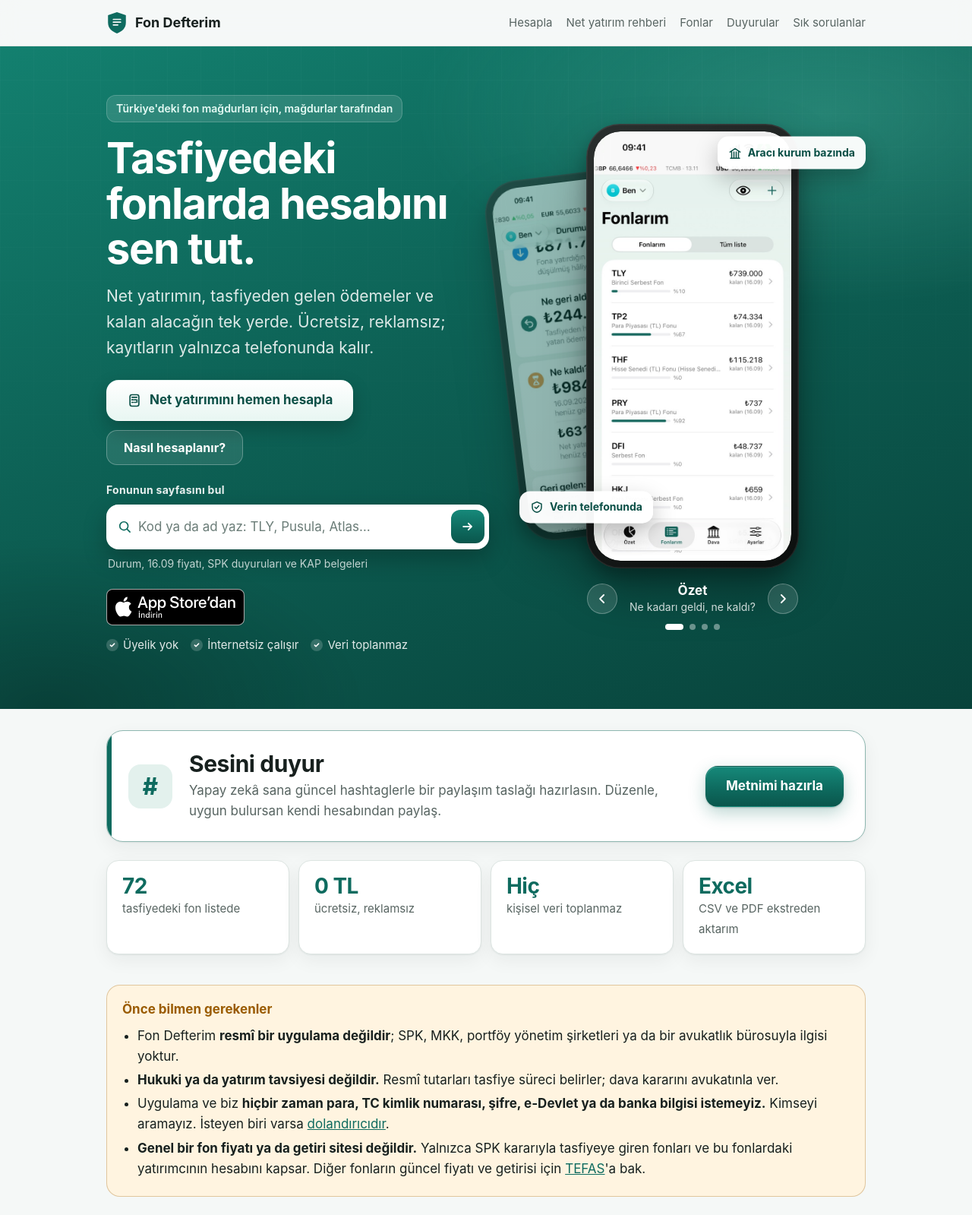
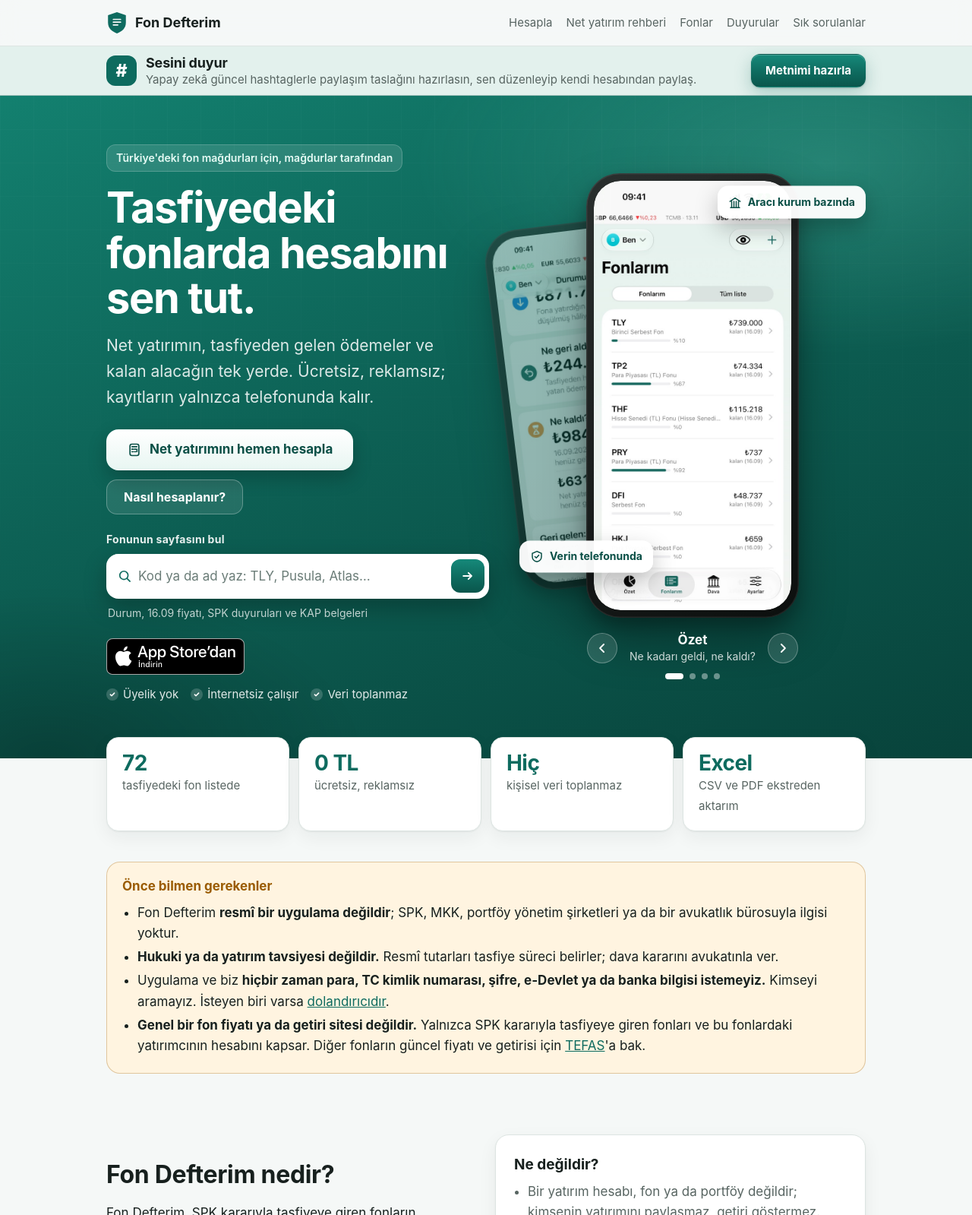
Before and after one commit to fondefterim/web, a plain HTML site: page index.html in a window 1280 px wide. Shown: the top 1599 px of the page at 76% size. Drawn offline with Linux system fonts and the light colour scheme; no server answers.

Commit message:
Sesini duyur ana sayfanın en üstüne taşındı
Co-Authored-By: Claude <noreply@anthropic.com>

```diff
--- a/index.html
+++ b/index.html
@@ -33,14 +33,15 @@
 </script>
 <script type="application/ld+json">{"@context": "https://schema.org", "@type": "MobileApplication", "name": "Fon Defterim", "operatingSystem": "iOS", "applicationCategory": "FinanceApplication", "inLanguage": "tr", "url": "https://apps.apple.com/tr/app/fon-defterim/id6836281635", "downloadUrl": "https://apps.apple.com/tr/app/fon-defterim/id6836281635", "offers": {"@type": "Offer", "price": "0", "priceCurrency": "TRY"}, "publisher": {"@id": "https://fondefterim.com/#kurulus"}}</script>
 <style>
-.ses-band{padding:28px 0 52px}
-.ses-band-kart{position:relative;overflow:hidden;display:grid;grid-template-columns:auto minmax(0,1fr) auto;align-items:center;gap:22px;padding:26px 28px;background:var(--surface);border:1px solid color-mix(in srgb,var(--brand) 38%,var(--line));border-radius:22px;box-shadow:var(--shadow)}
-.ses-band-kart::before{content:"";position:absolute;inset:0 auto 0 0;width:6px;background:var(--brand)}
-.ses-band-simge{display:grid;place-items:center;width:58px;height:58px;border-radius:16px;background:var(--accent-soft);color:var(--brand);font-size:31px;font-weight:800;line-height:1}
-.ses-band h2{margin:0 0 4px;font-size:clamp(23px,3vw,30px);line-height:1.15;letter-spacing:-.015em}
-.ses-band p{margin:0;color:var(--muted);font-size:17px}
-.ses-band .btn{white-space:nowrap}
-@media (max-width:760px){.ses-band{padding:20px 0 48px}.ses-band-kart{grid-template-columns:auto minmax(0,1fr);padding:22px 18px 20px 22px;gap:14px}.ses-band-simge{width:48px;height:48px;font-size:26px}.ses-band .btn{grid-column:1/-1;width:100%}}
+.ses-band{padding:0;background:var(--accent-soft);border-bottom:1px solid color-mix(in srgb,var(--brand) 28%,var(--line))}
+.ses-band-kart{display:flex;align-items:center;gap:12px;padding:10px 0}
+.ses-band-simge{flex:none;display:grid;place-items:center;width:40px;height:40px;border-radius:12px;background:var(--brand);color:var(--brand-ink);font-size:23px;font-weight:800;line-height:1}
+.ses-band-yazi{flex:1;min-width:0;line-height:1.3}
+.ses-band h2{margin:0;font-size:18px;line-height:1.2;letter-spacing:-.01em}
+.ses-band p{margin:1px 0 0;color:var(--muted);font-size:15px}
+.ses-band .kisa{display:none}
+.ses-band .btn{flex:none;min-height:44px;padding:9px 18px;font-size:15px;border-radius:12px;white-space:nowrap}
+@media (max-width:640px){.ses-band .uzun{display:none}.ses-band .kisa{display:inline}.ses-band .btn{padding:9px 14px}}
 </style>
 </head>
 <body>
@@ -62,6 +63,19 @@
 </header>
 
 <main>
+  <section class="ses-band" aria-labelledby="ses-band-baslik">
+    <div class="wrap">
+      <div class="ses-band-kart">
+        <span class="ses-band-simge" aria-hidden="true">#</span>
+        <div class="ses-band-yazi">
+          <h2 id="ses-band-baslik">Sesini duyur</h2>
+          <p><span class="uzun">Yapay zekâ güncel hashtaglerle paylaşım taslağını hazırlasın, sen düzenleyip kendi hesabından paylaş.</span><span class="kisa">Hazır metnini al, paylaş.</span></p>
+        </div>
+        <a class="btn primary" href="ses.html"><span class="uzun">Metnimi hazırla</span><span class="kisa">Hazırla</span></a>
+      </div>
+    </div>
+  </section>
+
   <section class="hero2">
     <div class="wrap hero2-grid">
       <div class="hero2-text">
@@ -109,19 +123,6 @@
           <button type="button" class="nav-btn next" aria-label="Sonraki ekran"><svg viewBox="0 0 24 24"><path d="m9.5 6 6 6-6 6" fill="none" stroke="currentColor" stroke-width="2.2" stroke-linecap="round" stroke-linejoin="round"/></svg></button>
         </div>
         <div class="dots" id="dots"><button type="button" aria-label="Özet ekranı" aria-current="true"></button><button type="button" aria-label="Fonlarım ekranı"></button><button type="button" aria-label="Dava ekranı"></button><button type="button" aria-label="Kolay mod ekranı"></button></div>
-      </div>
-    </div>
-  </section>
-
-  <section class="ses-band" aria-labelledby="ses-band-baslik">
-    <div class="wrap">
-      <div class="ses-band-kart">
-        <span class="ses-band-simge" aria-hidden="true">#</span>
-        <div>
-          <h2 id="ses-band-baslik">Sesini duyur</h2>
-          <p>Yapay zekâ sana güncel hashtaglerle bir paylaşım taslağı hazırlasın. Düzenle, uygun bulursan kendi hesabından paylaş.</p>
-        </div>
-        <a class="btn primary big" href="ses.html">Metnimi hazırla</a>
       </div>
     </div>
   </section>
```
